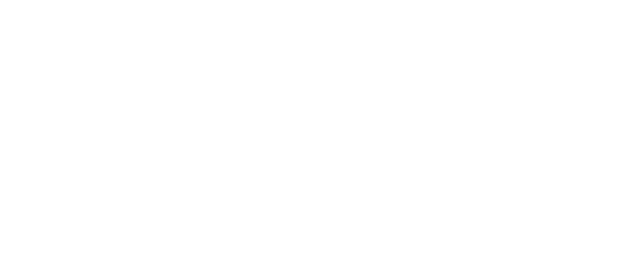
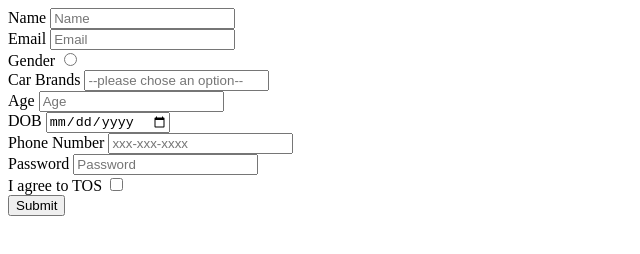
Before and after one commit to acciojob/signup-form-car-Vikashkr39783, a website: page main.html in a window 1280 px wide. Shown: the whole page, without its empty margins (0-640 px from the left). Drawn offline with Linux system fonts and the light colour scheme.

Commit message:
created a submission

```diff
--- a/main.html
+++ b/main.html
@@ -10,6 +10,28 @@
 	<!-- the entire body must be written by student -->
     <script type="text/javascript" src="./script.js">
 </script>
+	<form method="post">
+		<label for="name">Name</label>
+		<input type="text" id="name" placeholder="Name" required="Yes"><br>
+		<label for="email">Email</label>
+		<input type="email" required="yes" id="email" placeholder="Email"><br>
+		<label for="gender_m,gender_f">Gender</label>
+		<input type="radio" id="gender_m,gender_f" required="yes"><br>
+		<label for="cars">Car Brands</label>
+		<input type="Select" id="cars" placeholder="--please chose an option--" required="yes"><br>
+		<label for="age">Age</label>
+		<input type="number" id="age" placeholder="Age" required="Yes"><br>
+		<label for="dob">DOB</label>
+		<input id="dob" type="date" required="yes"><br>
+		<label id="tel" >Phone Number</label>
+		<input id="tel" type="tel" required="No" placeholder="xxx-xxx-xxxx"><br>
+		<label for="password">Password</label>
+		<input id="password" type="password" required="yes" placeholder="Password"><br>
+		<label for="tos">I agree to TOS</label>
+		<input id="tos" type="checkbox" required="yes"><br>
+
+	</form>
+		<button type="submit" id="submit">Submit</button>
 
 </body>
 
```
